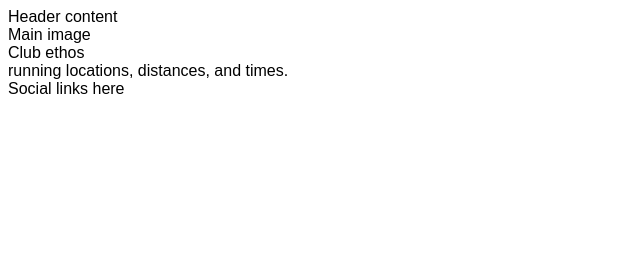
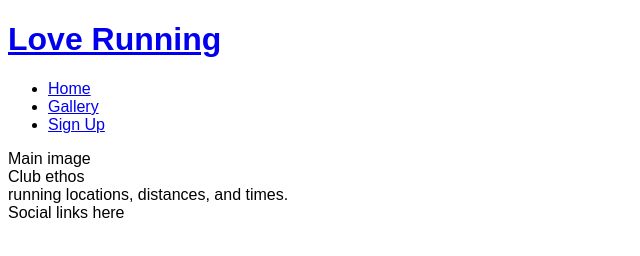
Before and after one commit to Lilsliceofpie/LOVE-RUNNING, a plain HTML site: page index.html in a window 1280 px wide. Shown: the whole page, without its empty margins (0-640 px from the left). Drawn offline with Linux system fonts and the light colour scheme.

Commit message:
add basic header structure

```diff
--- a/index.html
+++ b/index.html
@@ -1,5 +1,6 @@
 <!DOCTYPE html>
 <html lang="en">
+
 <head>
     <meta charset="UTF-8">
     <meta http-equiv="X-UA-Compatible" content="IE=edge">
@@ -10,8 +11,28 @@
     <link rel="stylesheet" href="assets/css/style.css">
     <title>Hello World!</title>
 </head>
+
 <body>
-    <header>Header content</header>
+    <header>
+        <a href="index.html">
+            <H1>
+                Love Running
+            </H1>
+        </a>
+        <nav>
+            <ul>
+                <li>
+                    <a href="index.html">Home</a>
+                </li>
+                <li>
+                    <a href="#">Gallery</a>
+                </li>
+                <li>
+                    <a href="#">Sign Up</a>
+                </li>
+            </ul>
+        </nav>
+    </header>
     <section>
         Main image
     </section>
```
